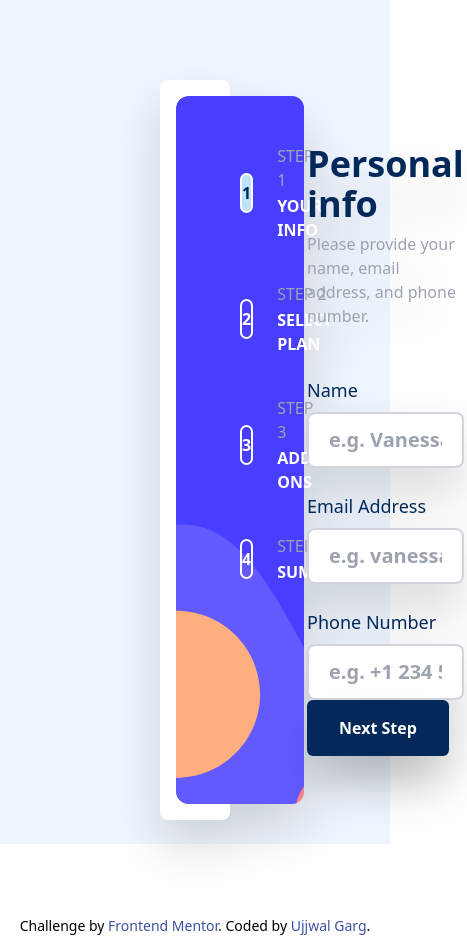
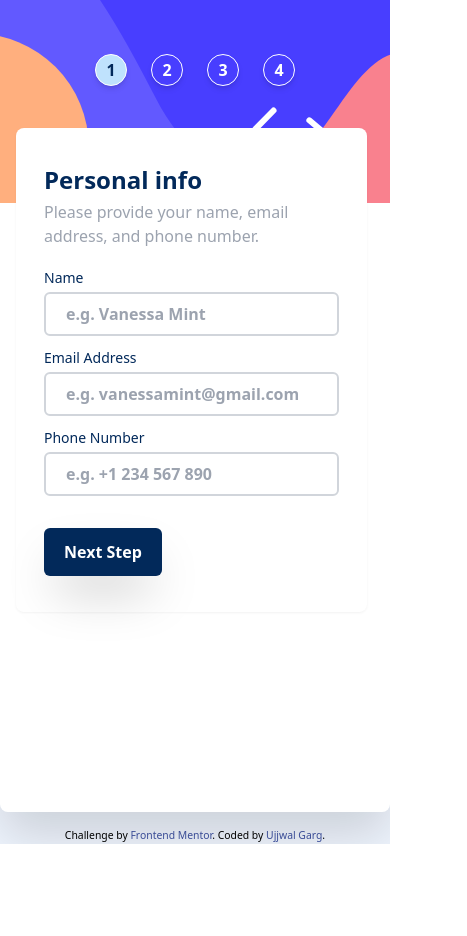
Before and after one commit to gargujjwal/Frontend-Mentors-multi-step-form-solution, a React (Vite) app: page / in a window 390 px wide. Shown: the whole page, 467 px wide, since content can reach past the window. After the commit the page ends 844 px from the top, so only its background shows below. Built offline with nearby package versions, Linux system fonts and the light colour scheme; what prettier-plugin-tailwindcss would draw is missing.

Commit message:
update styles for phone
Signed-off-by: Ujjwal Garg <ujjwalgarg100204@gmail.com>

```diff
--- a/src/components/App.tsx
+++ b/src/components/App.tsx
@@ -46,7 +46,7 @@ function App() {
         <div
             className={"flex h-screen flex-col gap-4 bg-magnolia object-cover"}
         >
-            <div className={"flex-1 px-40 py-20"}>
+            <div className={"flex-1 xl:px-40 xl:py-20"}>
                 <MultiStepForm
                     userData={userData}
                     onStep1Change={step1ChangeHandler}
--- a/src/components/Attribution.tsx
+++ b/src/components/Attribution.tsx
@@ -1,9 +1,19 @@
 export default function Attribution(): JSX.Element {
     return (
-        <div className={"text-sm text-center"}>
-            Challenge by <a className={"text-attribution-color"} href="https://www.frontendmentor.io?ref=challenge"
-                            target="_blank">Frontend Mentor</a>.
-            Coded by <a className={"text-attribution-color"} href="#">Ujjwal Garg</a>.
+        <div className={"text-center sm:text-[.65rem] xl:text-sm"}>
+            Challenge by{" "}
+            <a
+                className={"text-attribution-color"}
+                href="https://www.frontendmentor.io?ref=challenge"
+                target="_blank"
+            >
+                Frontend Mentor
+            </a>
+            . Coded by{" "}
+            <a className={"text-attribution-color"} href="#">
+                Ujjwal Garg
+            </a>
+            .
         </div>
     );
-};
+}
--- a/src/components/MultiStepForm.tsx
+++ b/src/components/MultiStepForm.tsx
@@ -46,13 +46,15 @@ export default function MultiStepForm(props: MultiStepFormProps): JSX.Element {
         <form
             action={"#"}
             className={
-                "flex h-full w-full rounded-lg bg-white p-4 drop-shadow-2xl"
+                "flex h-full w-full rounded-lg drop-shadow-2xl sm:flex-col sm:gap-8 sm:bg-white xl:flex-row xl:p-4"
             }
             onSubmit={props.onSubmit}
         >
             <Sidebar currStep={formStep} />
             <main
-                className={"flex flex-1 flex-col justify-between py-12 px-[8%]"}
+                className={
+                    "rounded-lg bg-white sm:w-[90%] sm:translate-y-32 sm:translate-x-4 sm:px-7 sm:py-9 sm:drop-shadow-sm xl:flex xl:flex-1 xl:translate-x-0 xl:translate-y-0 xl:flex-col xl:justify-between xl:py-12 xl:px-[8%]"
+                }
             >
                 {formStep === stepsOfForm.length ? (
                     <ThankYou userData={props.userData} />
--- a/src/components/Sidebar.tsx
+++ b/src/components/Sidebar.tsx
@@ -5,15 +5,18 @@ export default function Sidebar(props: SidebarProps): JSX.Element {
     return (
         <aside
             className={
-                "flex h-full w-1/4 flex-col gap-10 rounded-xl bg-sidebar-desktop bg-cover px-16 py-12 uppercase text-white"
+                "flex bg-cover uppercase text-white sm:absolute sm:max-h-[50%] sm:min-h-[25%] sm:w-full sm:justify-center sm:gap-6 sm:bg-sidebar-mobile sm:px-[10%] sm:py-[15%] xl:min-h-full xl:w-1/3 xl:rounded-lg"
             }
             aria-label={"side-bar which holds step number"}
         >
             {steps.map((step, i) => (
-                <div key={i} className={"flex items-center gap-6"}>
+                <div
+                    key={i}
+                    className={"relative -top-8 flex items-center gap-6"}
+                >
                     <div
                         className={
-                            "flex h-10 w-10 items-center justify-center rounded-full border-2 border-white font-bold shadow-md" +
+                            "flex items-center justify-center rounded-full border border-white shadow-md sm:h-8 sm:w-8 sm:text-base sm:font-semibold xl:h-10 xl:w-10 xl:text-lg xl:font-bold" +
                             `${
                                 i === props.currStep &&
                                 "border-0 border-light-blue bg-light-blue text-marine-blue"
@@ -24,7 +27,7 @@ export default function Sidebar(props: SidebarProps): JSX.Element {
                         {step.num}
                     </div>
                     <div
-                        className={"flex flex-col gap-0.5"}
+                        className={"flex flex-col gap-0.5 sm:hidden xl:block"}
                         aria-label={"step-info"}
                     >
                         <p className={"text-gray-400"}>Step {step.num}</p>
--- a/src/components/StepFooter.tsx
+++ b/src/components/StepFooter.tsx
@@ -2,7 +2,7 @@ import StepFooterProps from "../types/props/step-footer-props";
 
 export default function StepFooter(props: StepFooterProps): JSX.Element {
     return (
-        <footer className={"flex justify-between"}>
+        <footer className={"flex justify-between sm:w-full"}>
             <button
                 type={"button"}
                 className={`border-0 font-bold capitalize text-gray-400 hover:text-marine-blue ${
@@ -16,12 +16,12 @@ export default function StepFooter(props: StepFooterProps): JSX.Element {
 
             <button
                 type={"button"}
-                className={`rounded-md bg-marine-blue py-4 px-8 font-bold capitalize text-white shadow-2xl hover:bg-light-marine-blue ${
+                className={`rounded-md bg-marine-blue font-bold capitalize text-white shadow-2xl hover:bg-light-marine-blue  ${
                     props?.blockNextBtn && "cursor-not-allowed"
                 } ${
                     props.formStep === 3 &&
                     "bg-purplish-blue hover:bg-light-purplish-blue"
-                }`}
+                }sm:text-sm sm:px-5 sm:py-3 xl:py-4 xl:px-8`}
                 onClick={props?.onNextBtnClick}
                 disabled={props?.blockNextBtn}
             >
--- a/src/components/StepHeader.tsx
+++ b/src/components/StepHeader.tsx
@@ -4,11 +4,13 @@ type StepHeaderProps = {
 };
 export default function StepHeader(props: StepHeaderProps): JSX.Element {
     return (
-        <header className={"mb-12 flex flex-col gap-2"}>
-            <h1 className={"text-4xl font-bold text-marine-blue"}>
+        <header className={"flex flex-col sm:gap-1 xl:mb-12 xl:gap-2"}>
+            <h1
+                className={"font-bold text-marine-blue sm:text-2xl xl:text-4xl"}
+            >
                 {props.heading}
             </h1>
-            <div className={"text-left text-gray-400"}>
+            <div className={"sm:text-md text-left text-gray-400 xl:text-base"}>
                 {props.headingCaption}
             </div>
         </header>
--- a/src/components/Steps/Step-1.tsx
+++ b/src/components/Steps/Step-1.tsx
@@ -145,8 +145,8 @@ export default function Step1(props: Step1Props): JSX.Element {
     } = step1Data;
 
     return (
-        <>
-            <div>
+        <div className={"flex flex-col gap-8"}>
+            <div className={"sm:flex sm:flex-col"}>
                 <StepHeader
                     heading={"Personal info"}
                     headingCaption={
@@ -154,13 +154,13 @@ export default function Step1(props: Step1Props): JSX.Element {
                     }
                 />
                 <fieldset
-                    className={"flex flex-col gap-6"}
+                    className={"flex flex-col sm:mt-5 sm:gap-3 xl:gap-6"}
                     aria-label={"step-1 form"}
                 >
                     <div>
-                        <div className={"flex justify-between"}>
+                        <div className={"flex justify-between "}>
                             <label
-                                className={`text-lg text-marine-blue`}
+                                className={`text-marine-blue sm:text-sm xl:text-lg`}
                                 htmlFor="name"
                             >
                                 Name
@@ -168,7 +168,7 @@ export default function Step1(props: Step1Props): JSX.Element {
 
                             <span
                                 className={
-                                    "text-base font-bold text-strawberry-red"
+                                    "font-bold text-strawberry-red sm:text-sm lg:text-base"
                                 }
                                 aria-label={"error-message"}
                             >
@@ -178,7 +178,7 @@ export default function Step1(props: Step1Props): JSX.Element {
                         </div>
                         <input
                             id={"name"}
-                            className={`mt-2 w-full rounded-lg border-2 border-gray-300 p-3 px-5 text-xl font-bold text-marine-blue hover:border-purplish-blue focus:border-purplish-blue focus:outline-none ${
+                            className={`sm:text-md w-full rounded-md border-2 border-gray-300 px-5 font-bold text-marine-blue hover:border-purplish-blue focus:border-purplish-blue focus:outline-none sm:mt-1 sm:py-2 sm:font-semibold xl:mt-2 xl:py-3 xl:text-xl ${
                                 nameValidity === false &&
                                 "border-2 border-strawberry-red bg-rose-100"
                             }`}
@@ -195,7 +195,7 @@ export default function Step1(props: Step1Props): JSX.Element {
                     <div>
                         <div className={"flex justify-between"}>
                             <label
-                                className={`text-lg text-marine-blue `}
+                                className={`text-marine-blue sm:text-sm xl:text-lg`}
                                 htmlFor={"email"}
                             >
                                 Email Address
@@ -203,7 +203,7 @@ export default function Step1(props: Step1Props): JSX.Element {
 
                             <span
                                 className={
-                                    "text-base font-bold text-strawberry-red"
+                                    "font-bold text-strawberry-red sm:text-sm lg:text-base"
                                 }
                                 aria-label={"error-message"}
                             >
@@ -213,7 +213,7 @@ export default function Step1(props: Step1Props): JSX.Element {
                         </div>
                         <input
                             id={"email"}
-                            className={`mt-2 w-full rounded-lg border-2 border-gray-300 p-3 px-5 text-xl font-bold text-marine-blue hover:border-purplish-blue focus:border-purplish-blue focus:outline-none ${
+                            className={`sm:text-md w-full rounded-md border-2 border-gray-300 px-5 font-bold text-marine-blue hover:border-purplish-blue focus:border-purplish-blue focus:outline-none sm:mt-1 sm:py-2 sm:font-semibold xl:mt-2 xl:py-3 xl:text-xl ${
                                 emailValidity === false &&
                                 "border-2 border-strawberry-red bg-rose-100"
                             }`}
@@ -230,14 +230,16 @@ export default function Step1(props: Step1Props): JSX.Element {
                     <div>
                         <div className={"flex justify-between"}>
                             <label
-                                className={"text-lg text-marine-blue"}
+                                className={
+                                    "text-marine-blue sm:text-sm xl:text-lg"
+                                }
                                 htmlFor="name"
                             >
                                 Phone Number
                             </label>
 
                             <span
-                                className={`text-base font-bold text-strawberry-red `}
+                                className={`font-bold text-strawberry-red sm:text-sm lg:text-base`}
                                 aria-label={"error-message"}
                             >
                                 {phoneNumValidity === false &&
@@ -246,7 +248,7 @@ export default function Step1(props: Step1Props): JSX.Element {
                         </div>
                         <input
                             id={"phoneNum"}
-                            className={`mt-2 w-full rounded-lg border-2 border-gray-300 p-3 px-5 text-xl font-bold text-marine-blue hover:border-purplish-blue focus:border-purplish-blue focus:outline-none ${
+                            className={`sm:text-md w-full rounded-md border-2 border-gray-300 px-5 font-bold text-marine-blue hover:border-purplish-blue focus:border-purplish-blue focus:outline-none sm:mt-1 sm:py-2 sm:font-semibold xl:mt-2 xl:py-3 xl:text-xl ${
                                 phoneNumValidity === false &&
                                 "border-2 border-strawberry-red bg-rose-100"
                             }`}
@@ -262,11 +264,12 @@ export default function Step1(props: Step1Props): JSX.Element {
                     </div>
                 </fieldset>
             </div>
+
             <StepFooter
                 formStep={0}
                 blockNextBtn={!formValidity}
                 onNextBtnClick={step1FormSubmitHandler}
             />
-        </>
+        </div>
     );
 }
--- a/tailwind.config.cjs
+++ b/tailwind.config.cjs
@@ -3,6 +3,10 @@ module.exports = {
     content: ["./index.html", "./src/**/*.{js,ts,jsx,tsx}"],
     theme: {
         extend: {
+            screens: {
+                "sm": "375px",
+                "xl": "1280px"
+            },
             fontFamily: {
                 body: ["Ubuntu", "sans-serif"]
             },
```
Also changed, not shown: src/components/Steps/Step-2.tsx (+29 -23 lines), src/components/Steps/Step-3.tsx (+20 -15 lines), src/components/Steps/Step-4.tsx (+34 -10 lines), src/components/Steps/ThankYou.tsx (+14 -4 lines).
